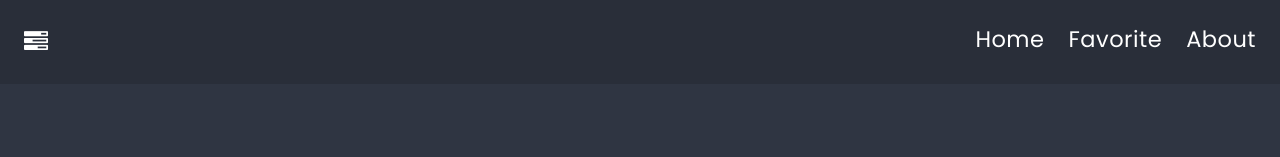
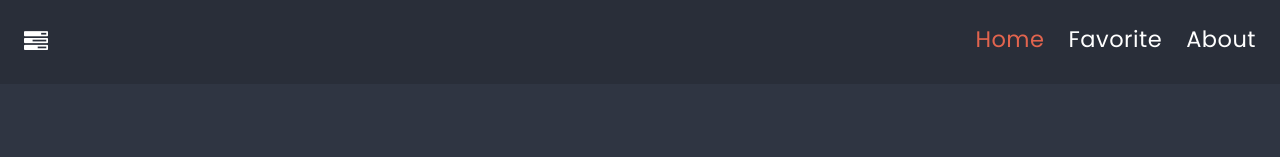
Before and after one commit to Wistako/first-react-app, a React (Create React App) app: page / in a window 1280 px wide. Shown: the top 157 px of the page. Built offline with nearby package versions, Linux system fonts and the light colour scheme.

Commit message:
Add NavLinks in NavBar

```diff
--- a/src/components/Column/Column.js
+++ b/src/components/Column/Column.js
@@ -7,7 +7,6 @@
 
 const Column = props =>{
   const cards = useSelector(state => getFilteredCards(state, props.id));
-  console.log('RENDERED');
 
   return (
     <article className={styles.column}>
--- a/src/components/NavBar/NavBar.js
+++ b/src/components/NavBar/NavBar.js
@@ -1,3 +1,4 @@
+import { Link , NavLink } from 'react-router-dom';
 import styles from './NavBar.module.scss';
 
 const Navbar = () => {
@@ -5,15 +6,15 @@
     <nav className={styles.navbar}>
         <a href="/" className={styles.logo}><i className="fa fa-tasks"></i></a>
         <ul className={styles.nav}>
-          <li className={styles.navItem}>
-            <a href="/" className={styles.navLink}>Home</a>
-          </li>
-          <li className={styles.navItem}>
-            <a href="/favorite" className={styles.navLink}>Favorite</a>
-          </li>
-          <li className={styles.navItem}>
-            <a href="/about" className={styles.navLink}>About</a>
-          </li>
+          <li >
+            <NavLink to='/' className={( {isActive} ) => isActive ? styles.linkActive : undefined}>Home</NavLink>
+            </li>
+          <li >
+            <NavLink to='/favorite'  className={( {isActive} ) => isActive ? styles.linkActive : undefined}>Favorite</NavLink>
+            </li>
+          <li >
+            <NavLink to='/about'  className={( {isActive} ) => isActive ? styles.linkActive : undefined}>About</NavLink>
+            </li>
         </ul>
     </nav>
   );
--- a/src/components/NavBar/NavBar.module.scss
+++ b/src/components/NavBar/NavBar.module.scss
@@ -27,5 +27,8 @@
     &:hover{
       color: $color-success;
     }
+    &.linkActive{
+      color: $color-warning;
+    }
   }
 }
```
